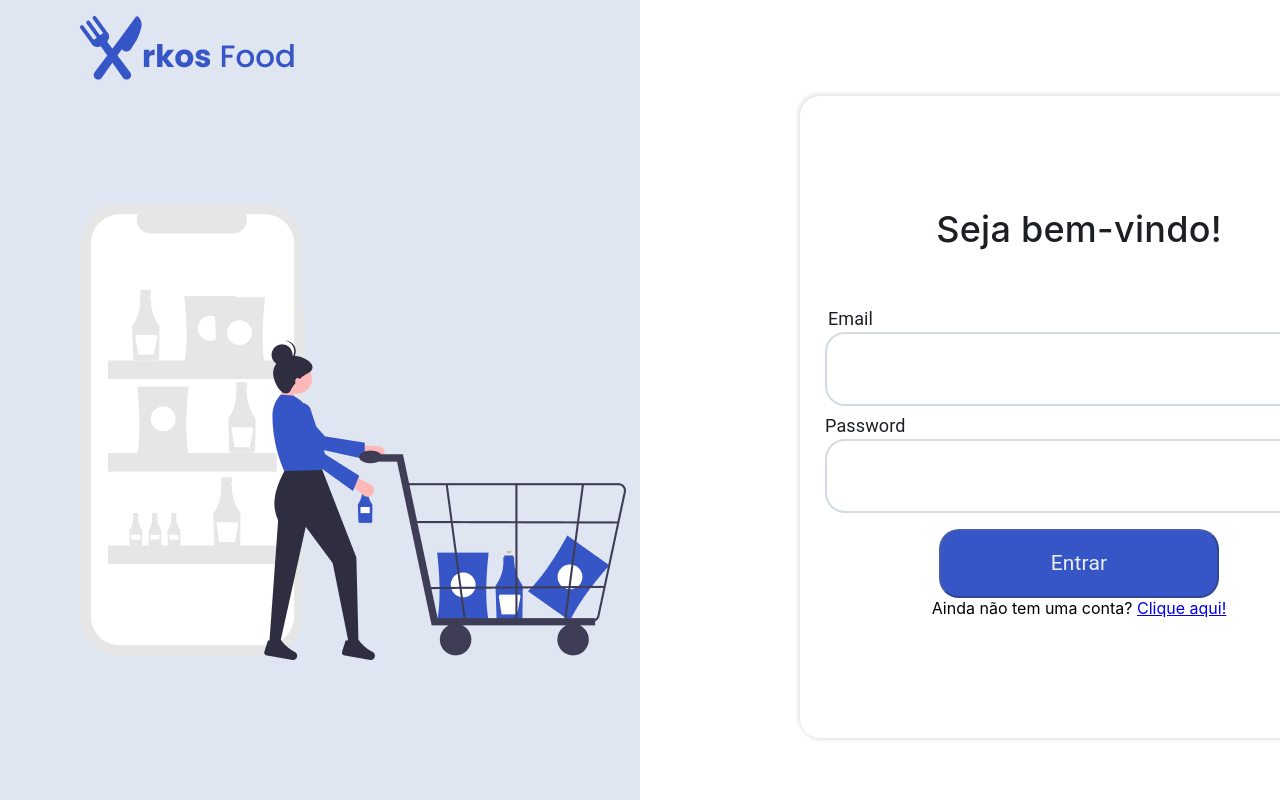
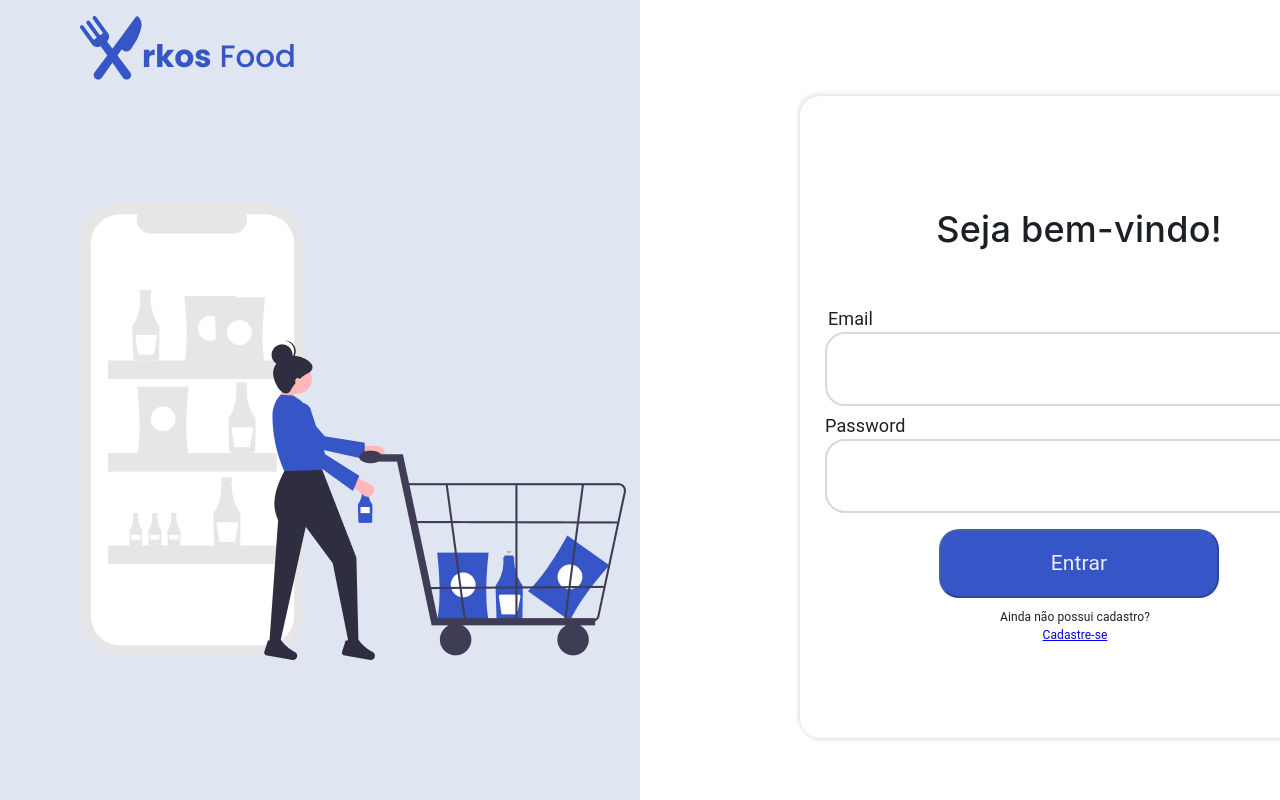
Before and after one commit to SamuelPPlab/Arkos-Food, a React (Create React App) app: page / in a window 1280 px wide. Shown: the top 800 px of the page. Built offline with nearby package versions, Linux system fonts and the light colour scheme.

Commit message:
Texto Cadastre-se estilizado

```diff
--- a/src/pages/Login.jsx
+++ b/src/pages/Login.jsx
@@ -109,13 +109,27 @@ const Login = () => {
     color: '#1C2025'
   };
 
+  const noAccountStyle = {
+    width: '150px',
+    height: '18px',
+    fontFamily: 'Roboto',
+    fontStyle: 'normal',
+    fontWeight: 'normal',
+    fontSize: '12px',
+    lineHeight: '150%',
+    letterSpacing: '0.007em',
+    marginLeft: '200px',
+    marginTop: '10px',
+    color: '#1C2025',
+  };
+
   const arkosFoodIMG = <img src={ArkosFood} alt="Arkos logo" />;
   const forkAnkdKnifeIMG = <img src={ForkAndKnife} alt="Fork And Knife" />;
   const fullArkosLogo = <div style={{ marginTop: '16px', marginLeft: '80px' }}>{forkAnkdKnifeIMG}{arkosFoodIMG}</div>;
   const shoppingCartIMG = <img src={ShoppingCart} alt="Shopping Cart" style={{ marginLeft: '80px', marginTop: '120px' }} />;
 
-  const noAccount = <div>
-    Ainda não tem uma conta? <Link to="/signup">Clique aqui!</Link>
+  const noAccount = <div style={noAccountStyle}>
+    Ainda não possui cadastro? <Link to="/signup">Cadastre-se</Link>
   </div>;
 
   return (
```
